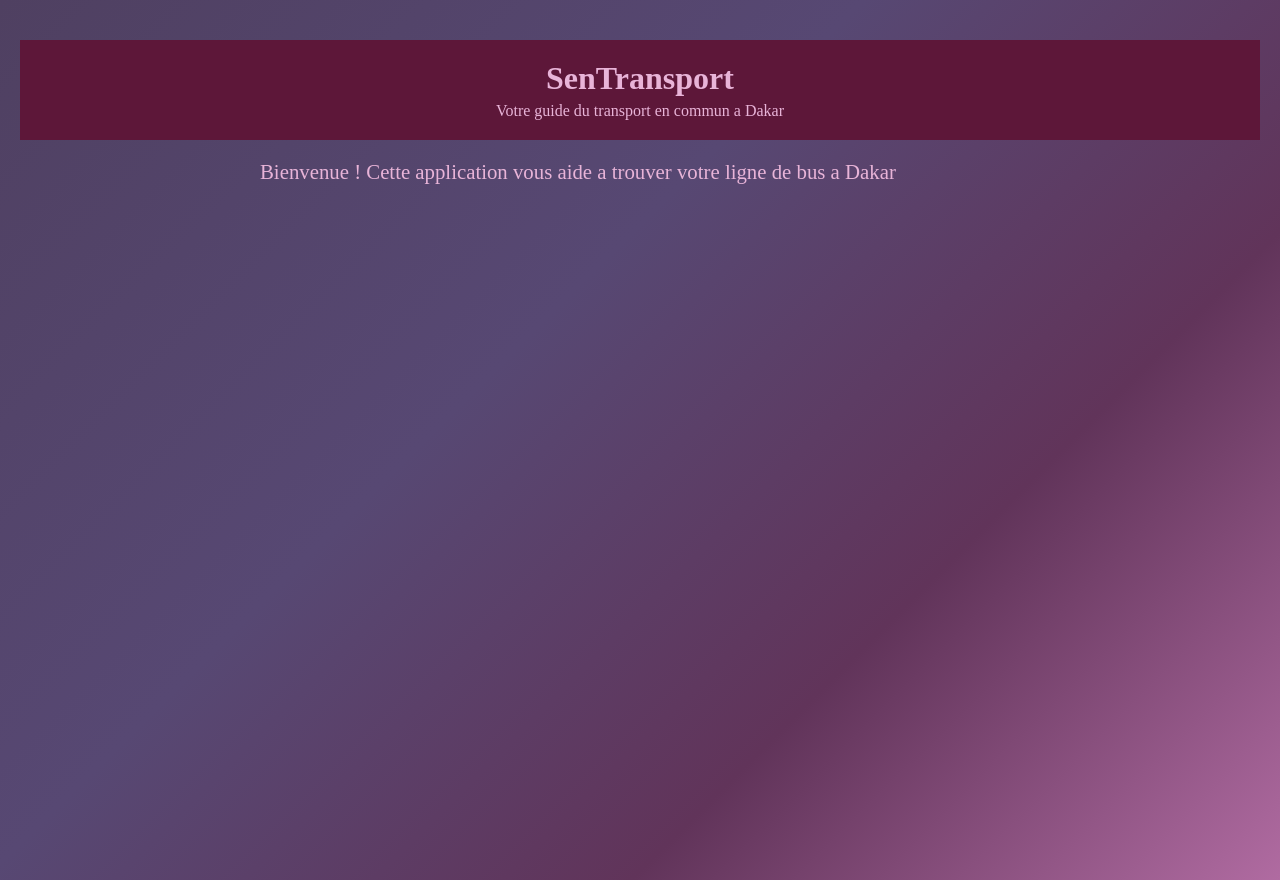
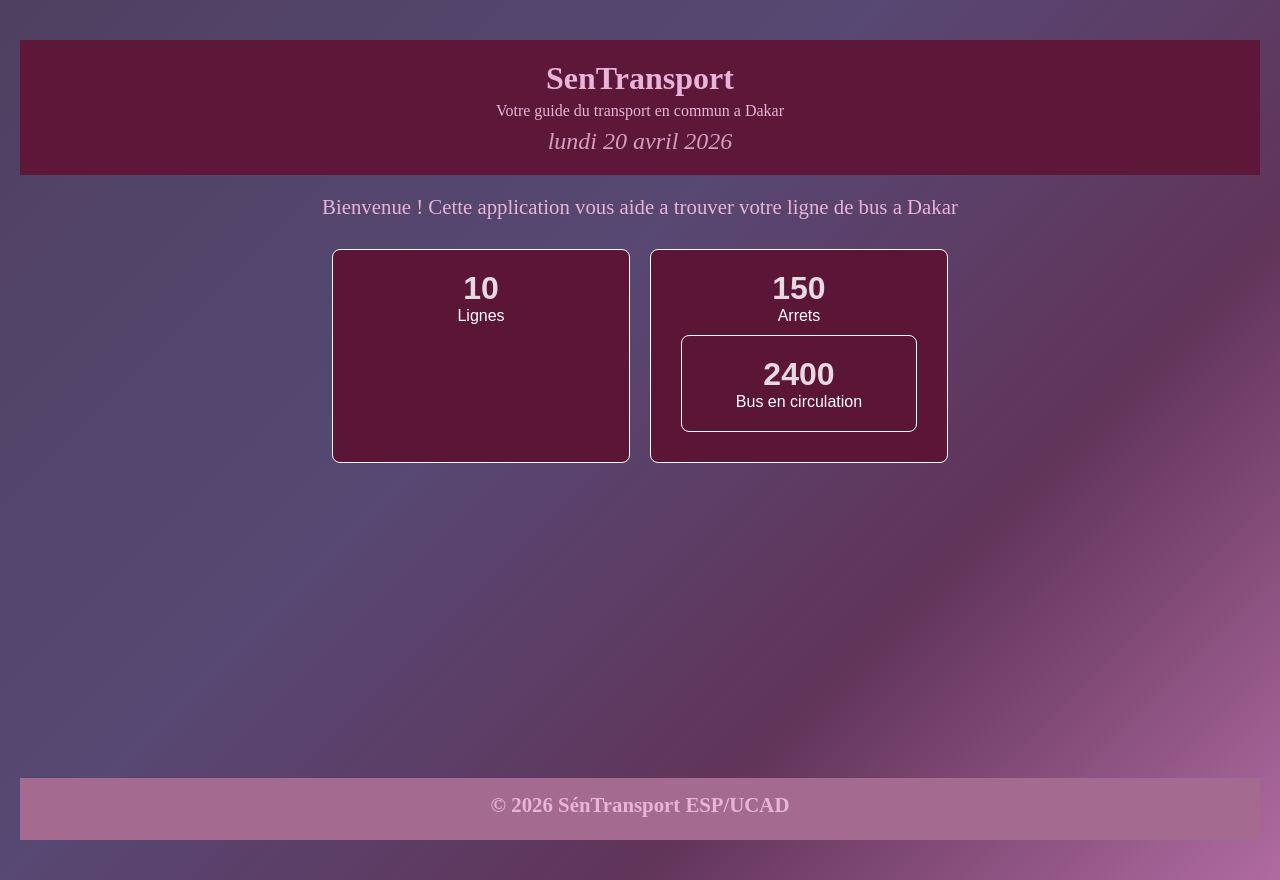
Before and after one commit to SwagCk/Sentransport, a React (Create React App) app: page / in a window 1280 px wide. Built offline with nearby package versions, Linux system fonts and the light colour scheme.

Commit message:
Exercices lab1 : ajout Footer , date Header , statistiques

```diff
--- a/src/App.css
+++ b/src/App.css
@@ -1,6 +1,8 @@
 .App{
   font-family: Arial , sans-serif;
   min-height: 100vh;
+  display: flex;
+  flex-direction: column;
 }
 
 .contenu{
--- a/src/App.js
+++ b/src/App.js
@@ -1,5 +1,7 @@
 import './App.css';
 import Header from './Header';
+import Footer from './Footer';
+import './Statistique.css';
 
 function App() {
 
@@ -8,8 +10,27 @@ function App() {
       <Header />
       <main className="contenu">
         <p>Bienvenue ! Cette application vous aide a trouver votre ligne de bus a Dakar</p>
+        <div style={{display: 'flex' , justifyContent: 'center' , flexWrap: 'wrap' , margin: '20px 0'}}>
+          <div className='statistique'>
+            <span className="stat-valeur">10</span>
+            <span className="stat-label">Lignes</span>
+          </div>
+
+          <div className="statistique">
+            <span className="stat-valeur">150</span>
+            <span className="stat-label">Arrets</span>
+
+          <div className="statistique">
+            <span className="stat-valeur">2400</span>
+            <span className="stat-label">Bus en circulation</span>
+          </div>
+
+          </div>
+        </div>
       </main>
+      <Footer />
     </div>
+
   );
 
 }
--- /dev/null
+++ b/src/Footer.css
@@ -0,0 +1,7 @@
+.footer{
+    background-color: #a46a90;
+    color: wheat;
+    padding : 15px 20px;
+    margin-top: auto;
+    text-align: center;
+}
--- /dev/null
+++ b/src/Footer.js
@@ -0,0 +1,14 @@
+import './Footer.css';
+
+
+function Footer(){
+    return(
+        <footer className='footer'>
+            <h1 className='Corporing'>
+            © 2026 SénTransport ESP/UCAD
+            </h1>
+        </footer>
+    );
+}
+
+export default Footer;
--- a/src/Header.css
+++ b/src/Header.css
@@ -16,3 +16,10 @@
     font-size: 1rem;
     opacity: 0,9;
 }
+
+.header-date{
+    margin: 8px 0 0 0;
+    font-size : 1.5rem;
+    opacity: 0.85;
+    font-style: italic;
+}
--- a/src/Header.js
+++ b/src/Header.js
@@ -1,6 +1,15 @@
 import './Header.css';
 
 function Header(){
+ const dateDuJour = new Date().toLocaleDateString('fr-FR' , {
+
+    weekday : 'long',
+    year: 'numeric',
+    month : 'long',
+    day : 'numeric'
+
+ });
+
     return (
         <header className="header">
             <h1 className="header-titre">
@@ -9,6 +18,7 @@ function Header(){
             <p className="header-soustitre">
                 Votre guide du transport en commun a Dakar
             </p>
+            <p className='header-date'>{dateDuJour}</p>
         </header>
     );
 }
--- /dev/null
+++ b/src/Statistique.css
@@ -0,0 +1,22 @@
+.statistique{
+    background-color: #5b1537;
+    border: 1px solid #fff;
+    border-radius: 8px;
+    padding: 20px;
+    text-align: center;
+    margin: 10px;
+    min-width: 120px;
+    flex: 1;
+}
+
+.stat-valeur{
+    display: block;
+    font-size: 2rem;
+    font-weight: bold;
+    color: #e7d9e0;
+}
+
+.stat-label{
+    font-size: 1rem;
+    color: #fff;
+}
```
